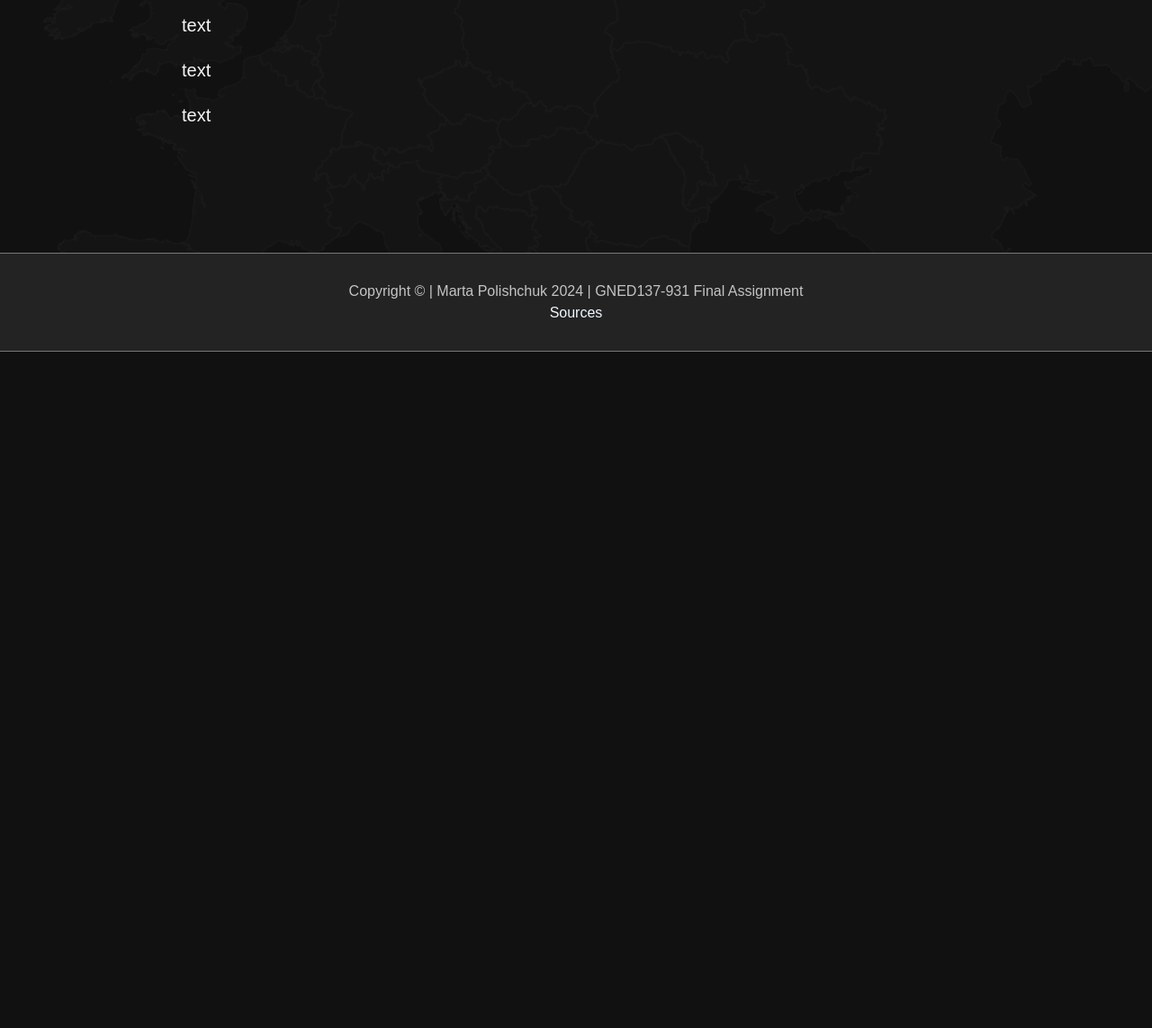
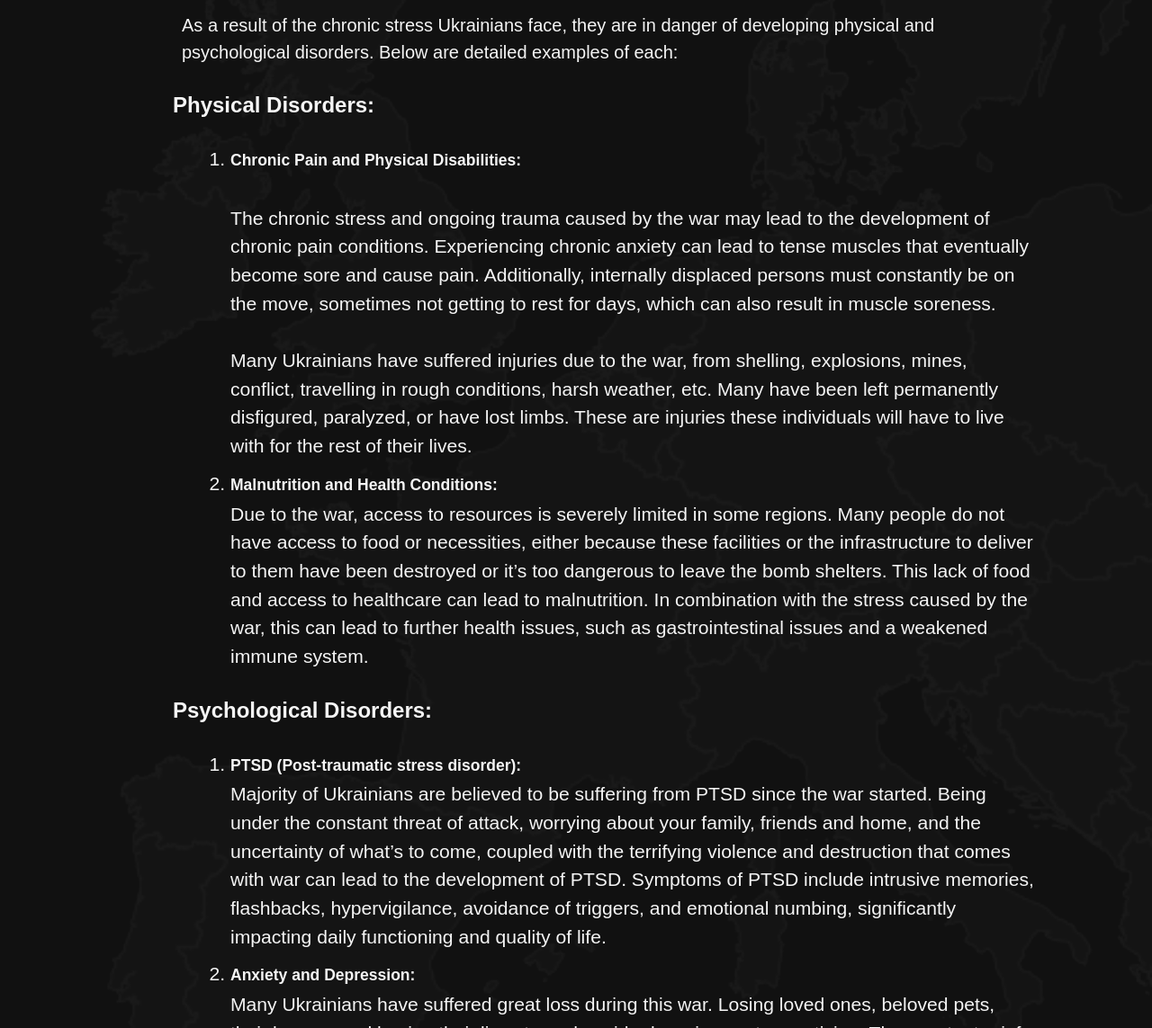
Before and after one commit to martapolii/Stand_For_Ukraine_Website, a plain HTML site: page disorders.html in a window 1280 px wide. Shown: the part 1657-2800 px from the top of the page at 90% size. Before the commit the page ends 2048 px from the top, so only its background shows below. Drawn offline with Linux system fonts and the light colour scheme.

Commit message:
Fixed spelling mistake.

```diff
--- a/disorders.html
+++ b/disorders.html
@@ -22,7 +22,7 @@
                 <h1>both physical and </h1>
                 <h1>mental health</h1>
                 <div class="caption">
-                  <p>A local resident walks by a bilding recently hit by an airstrike, unfazed. <br><small>Photo by Marcus Yam</small></p>
+                  <p>A local resident walks by a building recently hit by an airstrike, unfazed. <br><small>Photo by Marcus Yam</small></p>
               </div>
             </div>
             <div class="learnmore">
@@ -40,20 +40,37 @@
             </ul>
         </nav>
         <div class="background">
-        <h3>heading</h3>
+        <h3>Resulting Disorders</h3>
         <blockquote>
           "PTSD symptoms include terrifying and realistic flashbacks of war scenes, intrusive memories of the trauma, panic, inability to sleep and nightmares, as well as avoidance of anything that resembles the trauma." - <a href="https://www.scientificamerican.com/article/ukrainians-face-lasting-psychological-wounds-from-russian-invasion1/"><small>ARASH JAVANBAKHT & THE CONVERSATION US</small></a>
         </blockquote>
             <div class="maininfo">
-              <p>
-                text
-              </p>
-              <p>
-                text
-              </p>
-              <p>
-                text
-              </p>
+              <p>As a result of the chronic stress Ukrainians face, they are in danger of developing physical and psychological disorders. Below are detailed examples of each:</p>
+
+    <h4>Physical Disorders:</h4>
+    <ol>
+        <li>
+            <h5>Chronic Pain and Physical Disabilities:</h5><br>
+            The chronic stress and ongoing trauma caused by the war may lead to the development of chronic pain conditions. Experiencing chronic anxiety can lead to tense muscles that eventually become sore and cause pain. Additionally, internally displaced persons must constantly be on the move, sometimes not getting to rest for days, which can also result in muscle soreness.<br><br>
+            Many Ukrainians have suffered injuries due to the war, from shelling, explosions, mines, conflict, travelling in rough conditions, harsh weather, etc. Many have been left permanently disfigured, paralyzed, or have lost limbs. These are injuries these individuals will have to live with for the rest of their lives.
+        </li>
+        <li>
+            <h5>Malnutrition and Health Conditions:</h5>
+            Due to the war, access to resources is severely limited in some regions. Many people do not have access to food or necessities, either because these facilities or the infrastructure to deliver to them have been destroyed or it’s too dangerous to leave the bomb shelters. This lack of food and access to healthcare can lead to malnutrition. In combination with the stress caused by the war, this can lead to further health issues, such as gastrointestinal issues and a weakened immune system.<br>
+        </li>
+    </ol>
+
+    <h4>Psychological Disorders:</h4>
+    <ol>
+        <li>
+            <h5>PTSD (Post-traumatic stress disorder):</h5>
+            Majority of Ukrainians are believed to be suffering from PTSD since the war started. Being under the constant threat of attack, worrying about your family, friends and home, and the uncertainty of what’s to come, coupled with the terrifying violence and destruction that comes with war can lead to the development of PTSD. Symptoms of PTSD include intrusive memories, flashbacks, hypervigilance, avoidance of triggers, and emotional numbing, significantly impacting daily functioning and quality of life.
+        </li>
+        <li>
+            <h5>Anxiety and Depression:</h5>
+            Many Ukrainians have suffered great loss during this war. Losing loved ones, beloved pets, their homes, and having their lives turned upside down is very traumatizing. The constant grief, feelings of helplessness and unparalleled fear can contribute to the development of anxiety disorders and depression. This issue is further intensified by the fact that access to mental health services is severely limited for those in war-torn areas.
+        </li>
+    </ol>
             </div>
             </div>
     </main>
```
